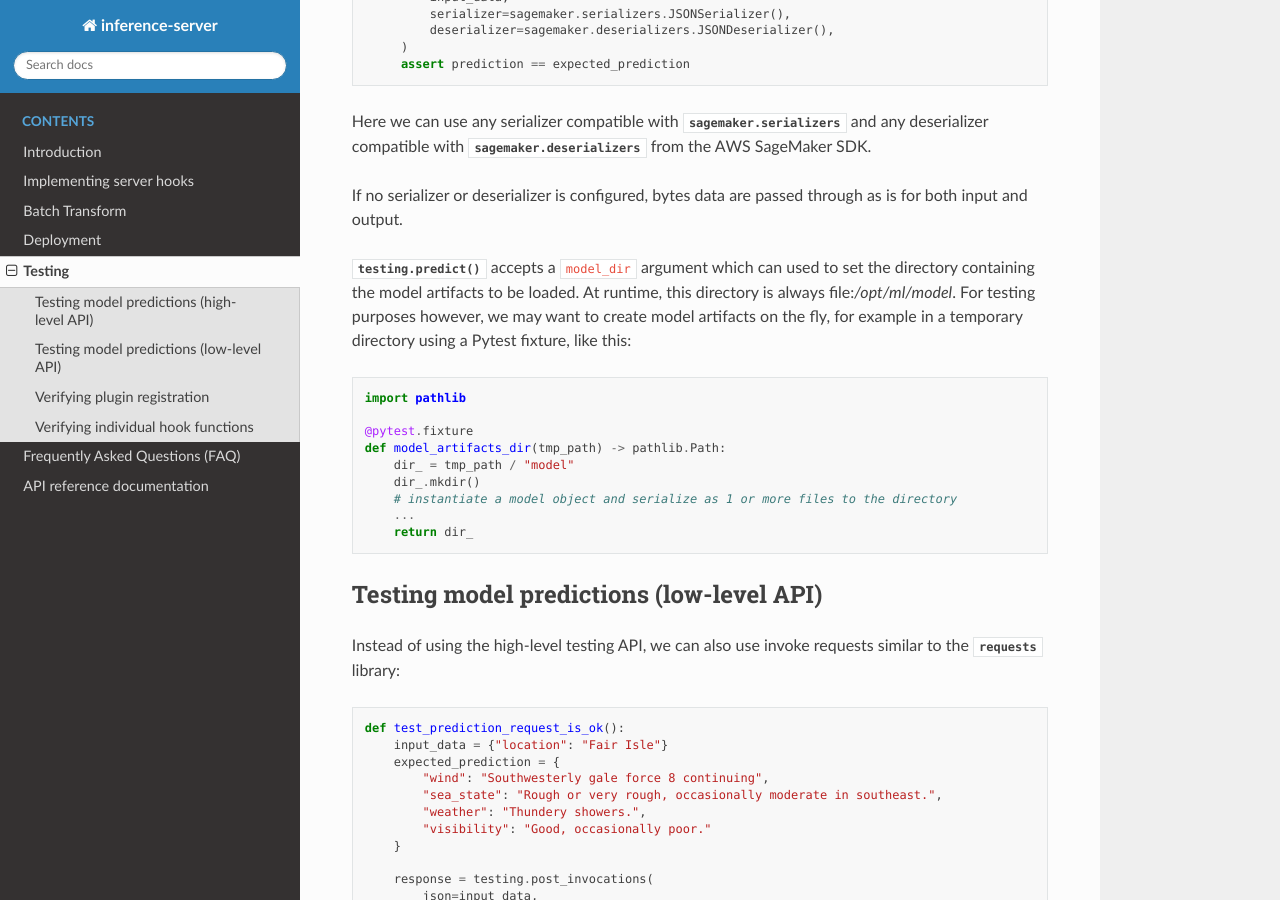
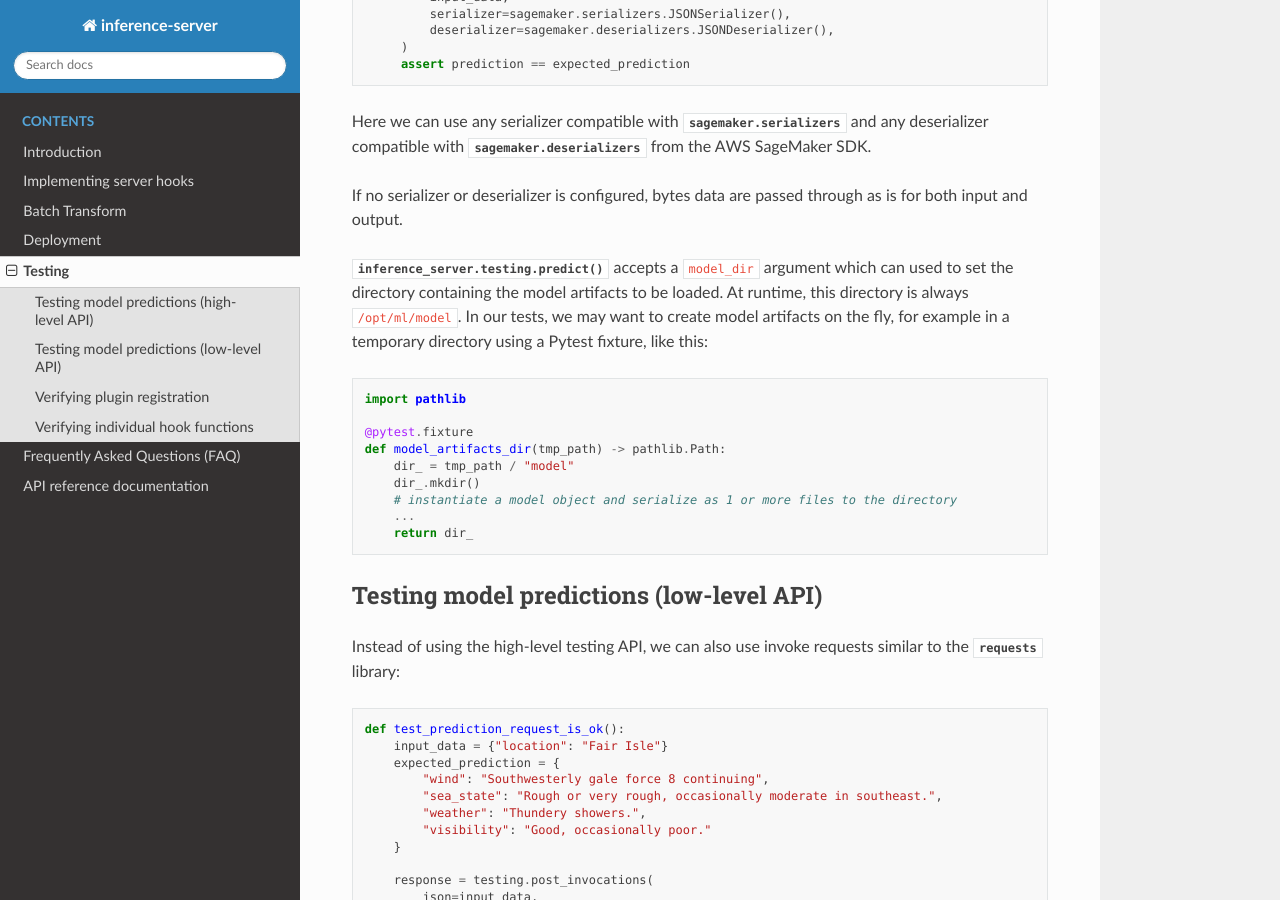
Before and after one commit to jpmorganchase/inference-server, a Sphinx documentation site: the page built from docs/testing.rst, in a window 1280 px wide and 900 px high, scrolled down 685 px. Built offline with Sphinx 7.4.7 and the Read the Docs theme 2.0.0, drawn with Linux system fonts in a browser that asks for light colours.

Commit message:
Tweak docs

```diff
--- a/docs/testing.rst
+++ b/docs/testing.rst
@@ -39,9 +39,9 @@ Here we can use any serializer compatible with :mod:`sagemaker.serializers` and
 
 If no serializer or deserializer is configured, bytes data are passed through as is for both input and output.
 
-:func:`testing.predict` accepts a ``model_dir`` argument which can used to set the directory containing the model
-artifacts to be loaded. At runtime, this directory is always file:`/opt/ml/model`. For testing purposes however, we may
-want to create model artifacts on the fly, for example in a temporary directory using a Pytest fixture, like this::
+:func:`inference_server.testing.predict` accepts a ``model_dir`` argument which can used to set the directory containing
+the model artifacts to be loaded. At runtime, this directory is always :file:`/opt/ml/model`. In our tests, we may want
+to create model artifacts on the fly, for example in a temporary directory using a Pytest fixture, like this::
 
    import pathlib
 
```
